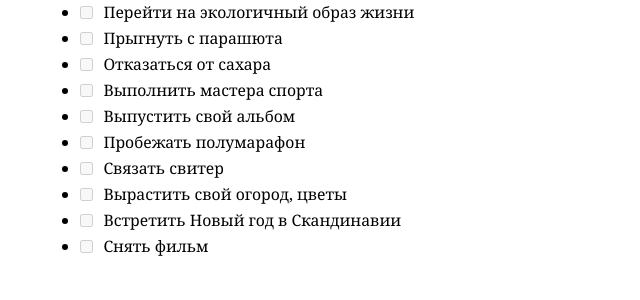
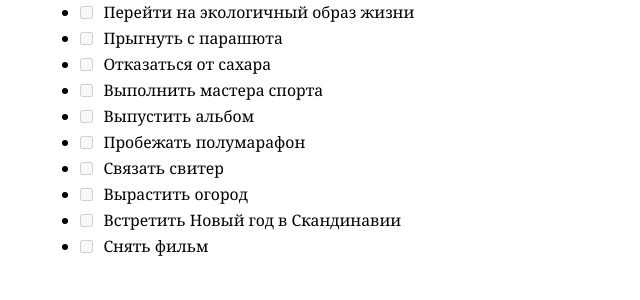
Before and after one commit to keresm/keresaina.github.io, a Jekyll site: the page built from _posts/2021-03-13-23.md, in a window 1280 px wide. Shown: the part 1529-1829 px from the top of the page, without its empty margins (319-959 px from the left). Built offline with Jekyll 4.4.1, drawn with Linux system fonts in a browser that asks for light colours.

Commit message:
Update 2021-03-13-23.md

```diff
--- a/_posts/2021-03-13-23.md
+++ b/_posts/2021-03-13-23.md
@@ -43,9 +43,9 @@ date:   2021-03-13 09:00:13 +0900
 - [ ]  Прыгнуть с парашюта
 - [ ]  Отказаться от сахара
 - [ ]  Выполнить мастера спорта
-- [ ]  Выпустить свой альбом
+- [ ]  Выпустить альбом
 - [ ]  Пробежать полумарафон
 - [ ]  Связать свитер
-- [ ]  Вырастить свой огород, цветы
+- [ ]  Вырастить огород
 - [ ]  Встретить Новый год в Скандинавии
 - [ ]  Снять фильм
```
